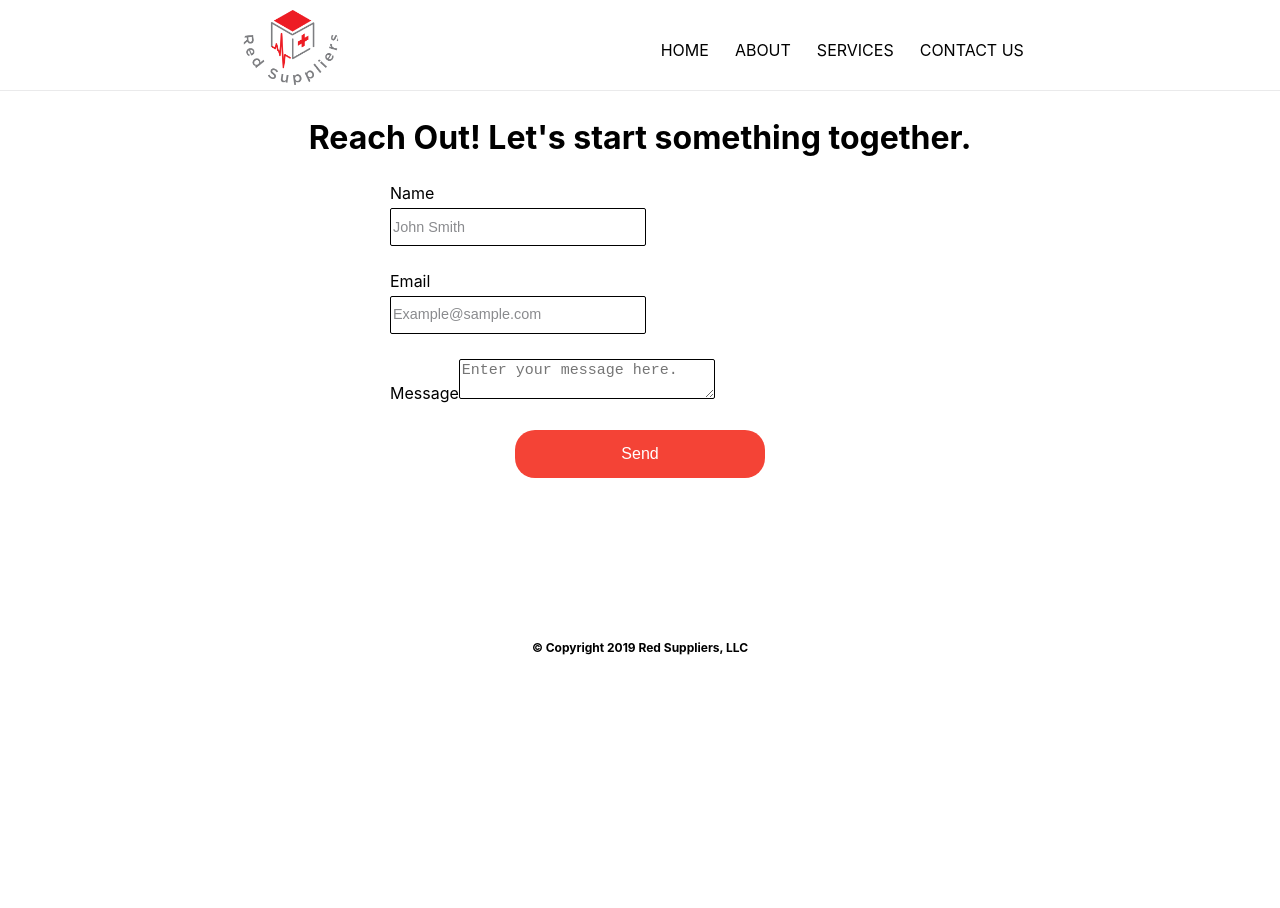
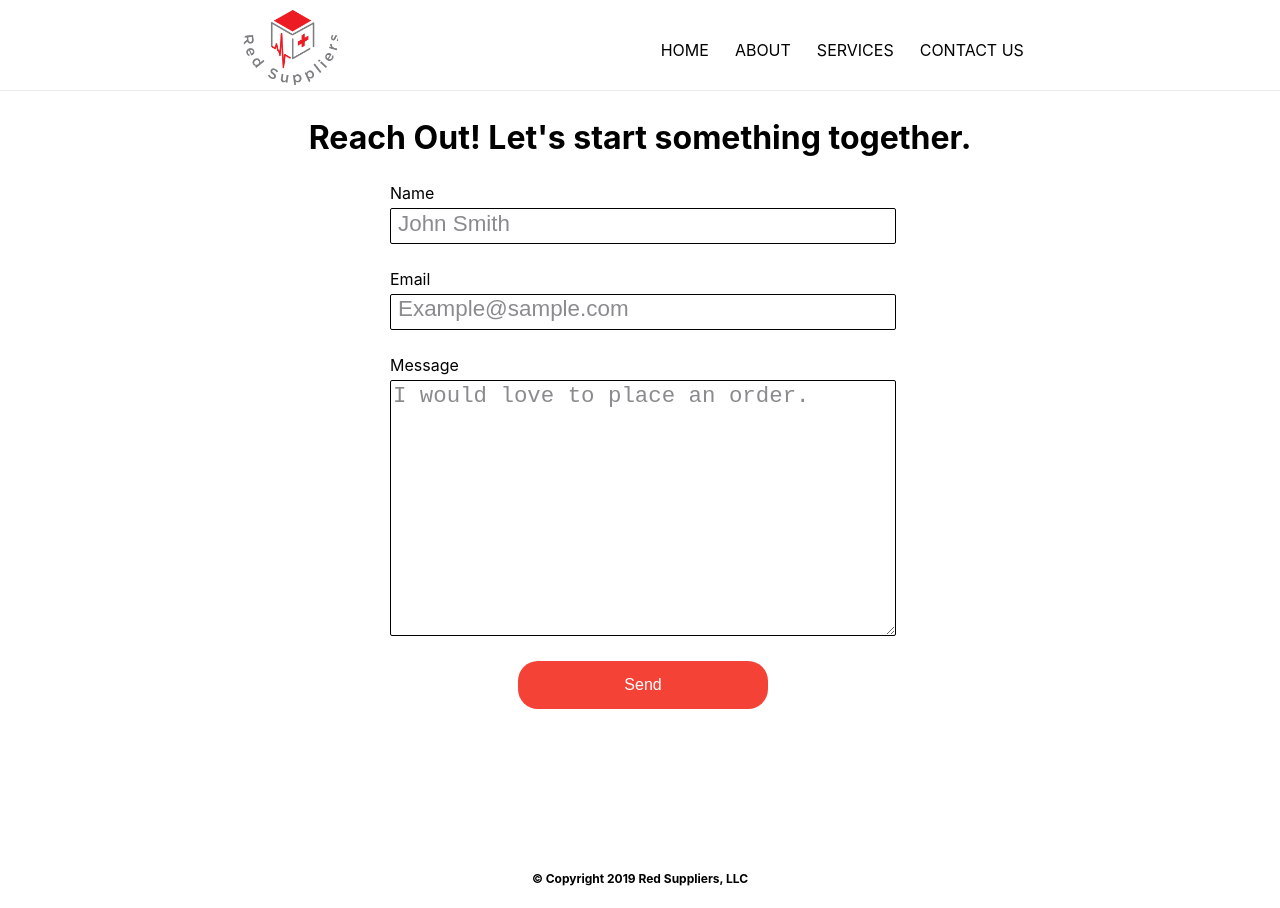
Before and after one commit to Red-Suppliers-LLC/red-suppliers-fe, a React (Create React App) app in the folder client/: page /contact in a window 1280 px wide. Before the commit the page ends 800 px from the top, so only its background shows below. Built offline with nearby package versions, Linux system fonts and the light colour scheme.

Commit message:
updated contact form styles

```diff
--- a/client/src/components/Contact.js
+++ b/client/src/components/Contact.js
@@ -38,14 +38,12 @@ const Contact = () => {
             />
           </div>
           <div className="input-div">
-            <label className="label">
-              Message
-              <textarea
-                className="textarea"
-                name="message"
-                placeholder="Enter your message here."
-              ></textarea>
-            </label>
+            <label className="label">Message</label>
+            <textarea
+              className="textarea"
+              name="message"
+              placeholder="I would love to place an order."
+            ></textarea>
           </div>
           <div className="heading-container">
             <button className="button-link1" type="submit">
--- a/client/src/styling/Contact.css
+++ b/client/src/styling/Contact.css
@@ -37,22 +37,29 @@
 .input {
   border: solid black 1px;
   border-radius: 2px;
-  width: 50%;
-  padding: 2px;
+  /* padding: 2px; */
   height: 35px;
 }
 .input::placeholder {
   color: #8a8b8e;
-  font-size: 0.9rem;
+  font-size: 1.4rem;
+  text-align: left;
+  padding-left: 5px;
+  padding-top: 2px;
 }
 
 .textarea {
   border: solid black 1px;
   border-radius: 2px;
   font-size: 15px;
-  width: 50%;
-  height: 30%;
+  width: 500px;
+  height: 250px;
   padding: 2px;
+}
+
+.textarea::placeholder {
+  color: #8a8b8e;
+  font-size: 1.4rem;
 }
 
 .button-link1 {
```
